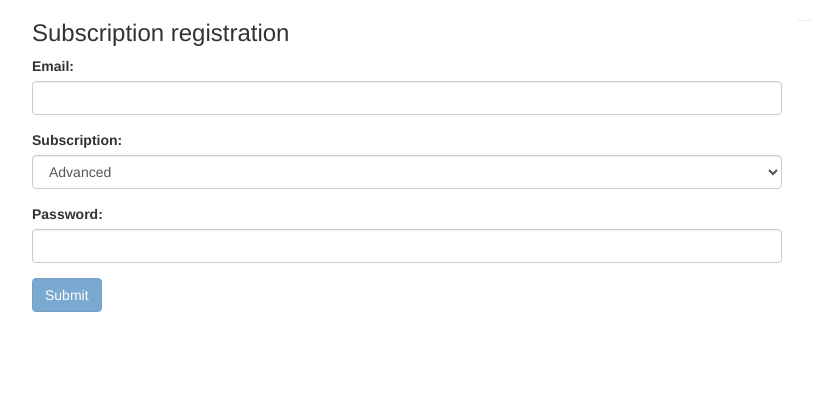
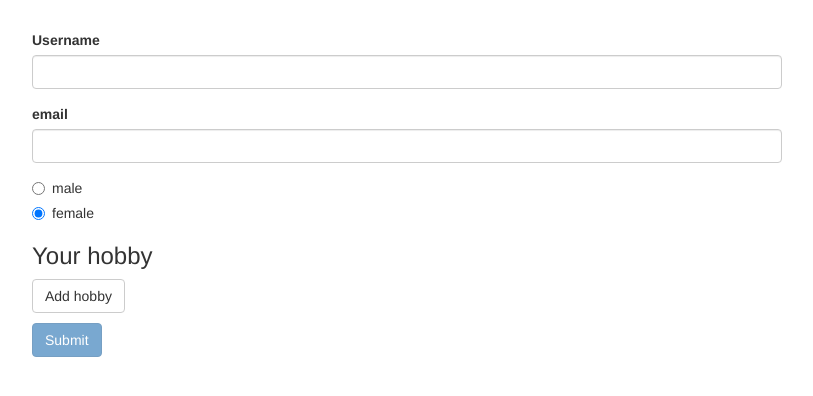
Before and after one commit to GiantVlad/angular_2_8_udemy, an Angular app: page / in a window 1280 px wide. Shown: the top 396 px of the page, without its empty margins (233-1046 px from the left). Built offline with nearby package versions, Linux system fonts and the light colour scheme.

Commit message:
section15 Forms (Reactive)

```diff
--- a/src/app/app.component.css
+++ b/src/app/app.component.css
@@ -1,3 +1,9 @@
-.help-block {
-  color: #a94442;
+.container {
+  margin-top: 30px;
 }
+span.has-error {
+  color: brown;
+}
+.btn-hobby {
+  margin-bottom: 10px;
+}
--- a/src/app/app.component.html
+++ b/src/app/app.component.html
@@ -1,68 +1,54 @@
 <div class="container">
   <div class="row">
     <div class="col-xs-12 col-sm-10 col-md-8 col-sm-offset-1 col-md-offset-2">
-      <h3>Subscription registration</h3>
-      <!-- Add a Form with the following Inputs (and Validators)
-           1) Mail address (should not be empty and should be an email address)
-           2) A Dropdown which allows the user to select from three different Subscriptions ("Basic", "Advanced", "Pro")
-              Set "Advanced" as Default
-           3) A Password field (should not be empty)
-           4) A Submit Button
+      <form [formGroup]="singupForm" (ngSubmit)="onSubmit()">
+        <div formGroupName="userData">
+          <div class="form-group" [ngClass]="{'has-error': isFieldInvalid('userData.username')}">
+            <label for="username">Username</label>
+            <input
+              type="text"
+              id="username"
+              formControlName="username"
+              class="form-control">
+            <span *ngIf="isFieldInvalid('userData.username')" class="has-error">
+              <span *ngIf="singupForm.get('userData.username').errors['required']">Username is required</span>
+              <span *ngIf="singupForm.get('userData.username').errors['invalidName']">Invalid Username</span>
+            </span>
+          </div>
 
-           Display a warning message if the Form is invalid AND was touched. Display a warning message below each input if it's invalid.
+          <div class="form-group" [ngClass]="{'has-error': isFieldInvalid('userData.email')}">
+            <label for="email">email</label>
+            <input
+              type="text"
+              id="email"
+              formControlName="email"
+              class="form-control">
+            <span *ngIf="isFieldInvalid('userData.email')" class="has-error">
+              <span *ngIf="singupForm.get('userData.email').errors['required']">Email is required</span>
+              <span *ngIf="singupForm.get('userData.email').errors['email']">Email should be an real email</span>
+              <span *ngIf="singupForm.get('userData.email').errors['invalidEmail']">Forbidden email</span>
+            </span>
+          </div>
+        </div>
+        <div class="radio" *ngFor="let gender of genders">
+          <label>
+            <input
+              type="radio"
+              formControlName="gender"
+              [value]="gender">{{ gender }}
+          </label>
+        </div>
 
-           Upon submitting the form, you should simply print the Value of the Form to the Console.
-           Optionally, display it in your template.
-      -->
-      <form (ngSubmit)="onSubmit()" #form="ngForm">
-        <div class="form-group" [ngClass]="{'has-error': email.invalid && email.touched}">
-          <label for="email">Email:</label>
-          <input
-            type="email"
-            class="form-control"
-            ngModel required email
-            name="email"
-            id="email"
-            #email="ngModel"
-          >
-          <span class="help-block" *ngIf="email.invalid && email.touched">Enter valid email</span>
+        <div formArrayName="hobbies">
+          <h3>Your hobby</h3>
+          <button type="button" class="btn btn-default btn-hobby" (click)="onAddHobby()">Add hobby</button>
+          <div class="form-group" *ngFor="let hobby of getControls(); let i = index">
+            <input type="text" [formControlName]="i" class="form-control">
+          </div>
         </div>
-        <div class="form-group">
-          <label for="subscription">Subscription:</label>
-          <select class="form-control" [ngModel]="2" name="subscription" id="subscription">
-            <option *ngFor="let subscription of subscriptions"
-                    [value]="subscription.value"
-            >
-              {{ subscription.label }}
-            </option>
-          </select>
-        </div>
-        <div class="form-group" [ngClass]="{'has-error': password.invalid && password.touched}">
-          <label for="password">Password:</label>
-          <input
-            type="password"
-            class="form-control"
-            ngModel required #password="ngModel"
-            name="password"
-            id="password"
-          >
-          <span class="help-block" *ngIf="password.invalid && password.touched">Password is required</span>
-        </div>
-        <button
-          class="btn btn-primary"
-          type="submit"
-          [disabled]="form.invalid"
-        >
-          Submit
-        </button>
+        <button class="btn btn-primary" type="submit" [disabled]="invalidSingupForm">Submit</button>
+
       </form>
-    </div>
-    <hr>
-    <div *ngIf="isSubmitted" class="col-xs-12 col-sm-10 col-md-8 col-sm-offset-1 col-md-offset-2">
-      <h4 class="media-heading">Your data</h4>
-      <p>{{ sEmail }}</p>
-      <p>{{ subscription.label }}</p>
-      <p>{{ sPassword }}</p>
     </div>
   </div>
 </div>
--- a/src/app/app.component.ts
+++ b/src/app/app.component.ts
@@ -1,33 +1,64 @@
-import {Component, ViewChild} from '@angular/core';
-import {NgForm} from '@angular/forms';
+import {Component, OnInit} from '@angular/core';
+import {FormArray, FormControl, FormGroup, Validators} from '@angular/forms';
+import {Observable} from 'rxjs';
 
 @Component({
   selector: 'app-root',
   templateUrl: './app.component.html',
   styleUrls: ['./app.component.css']
 })
-export class AppComponent {
-  @ViewChild('form', {static: true}) submittedForm: NgForm;
-  sEmail: string;
-  sPassword: string;
-  subscription: {value: number, label: string};
-  isSubmitted = false;
-  subscriptions = [
-    {value: 1, label: 'Basic'},
-    {value: 2, label: 'Advanced'},
-    {value: 3, label: 'Pro'},
-  ];
-  onSubmit(): void {
-    this.isSubmitted = true;
-    console.log(this.submittedForm.value.email);
-    this.sEmail = this.submittedForm.value.email;
-    this.sPassword = this.submittedForm.value.password;
-    this.subscription = this.subscriptions.find(
-      el => el.value === +this.submittedForm.value.subscription
-    );
-    this.submittedForm.reset();
-    this.submittedForm.form.patchValue({
-      subscription: 2
+export class AppComponent implements OnInit {
+  genders = ['male', 'female'];
+  singupForm: FormGroup;
+  invalidUserNames = ['admin', 'administrator'];
+  invalidEmails = ['admin@myaccont.com', 'info@myaccont.com', 'no-replay@myaccont.com'];
+  invalidSingupForm = true;
+  ngOnInit(): void {
+    this.singupForm = new FormGroup({
+      userData: new FormGroup({
+        username: new FormControl(null, [Validators.required, this.validateNames.bind(this)]),
+        email: new FormControl(null, [Validators.required, Validators.email], this.asyncValidateEmail.bind(this)),
+      }),
+      gender: new FormControl('female'),
+      hobbies: new FormArray([])
+    });
+    this.singupForm.valueChanges.subscribe((val) => {
+      console.log(val);
+    });
+    this.singupForm.statusChanges.subscribe((status) => {
+      this.invalidSingupForm = status !== 'VALID';
     });
   }
+  onSubmit() {
+    console.log(this.singupForm);
+    this.singupForm.reset({gender: 'female'});
+  }
+  isFieldInvalid(fieldName: string): boolean {
+    return this.singupForm.get(fieldName).invalid && this.singupForm.get(fieldName).touched;
+  }
+  onAddHobby() {
+    const hobby = new FormControl(null, Validators.required);
+    (this.singupForm.get('hobbies') as FormArray).push(hobby);
+  }
+  getControls() {
+    return (this.singupForm.get('hobbies') as FormArray).controls;
+  }
+  validateNames(control: FormControl): {[s: string]: boolean} {
+    if (control.value && this.invalidUserNames.indexOf(control.value.toLowerCase()) !== -1) {
+      return {invalidName: true};
+    }
+    return null;
+  }
+
+  asyncValidateEmail(control: FormControl): Promise<any> | Observable<any> {
+    const promise = new Promise((resolve, reject) => {
+      setTimeout(() => {
+        if (control.value && this.invalidEmails.indexOf(control.value.toLowerCase()) !== -1) {
+          resolve({invalidEmail: true});
+        }
+        resolve(null);
+      }, 1500);
+    });
+    return promise;
+  }
 }
--- a/src/app/app.module.ts
+++ b/src/app/app.module.ts
@@ -1,6 +1,6 @@
 import { BrowserModule } from '@angular/platform-browser';
 import { NgModule } from '@angular/core';
-import { FormsModule } from '@angular/forms';
+import { ReactiveFormsModule } from '@angular/forms';
 
 
 import { AppComponent } from './app.component';
@@ -11,7 +11,7 @@ import { AppComponent } from './app.component';
   ],
   imports: [
     BrowserModule,
-    FormsModule,
+    ReactiveFormsModule,
   ],
   providers: [],
   bootstrap: [AppComponent]
```
